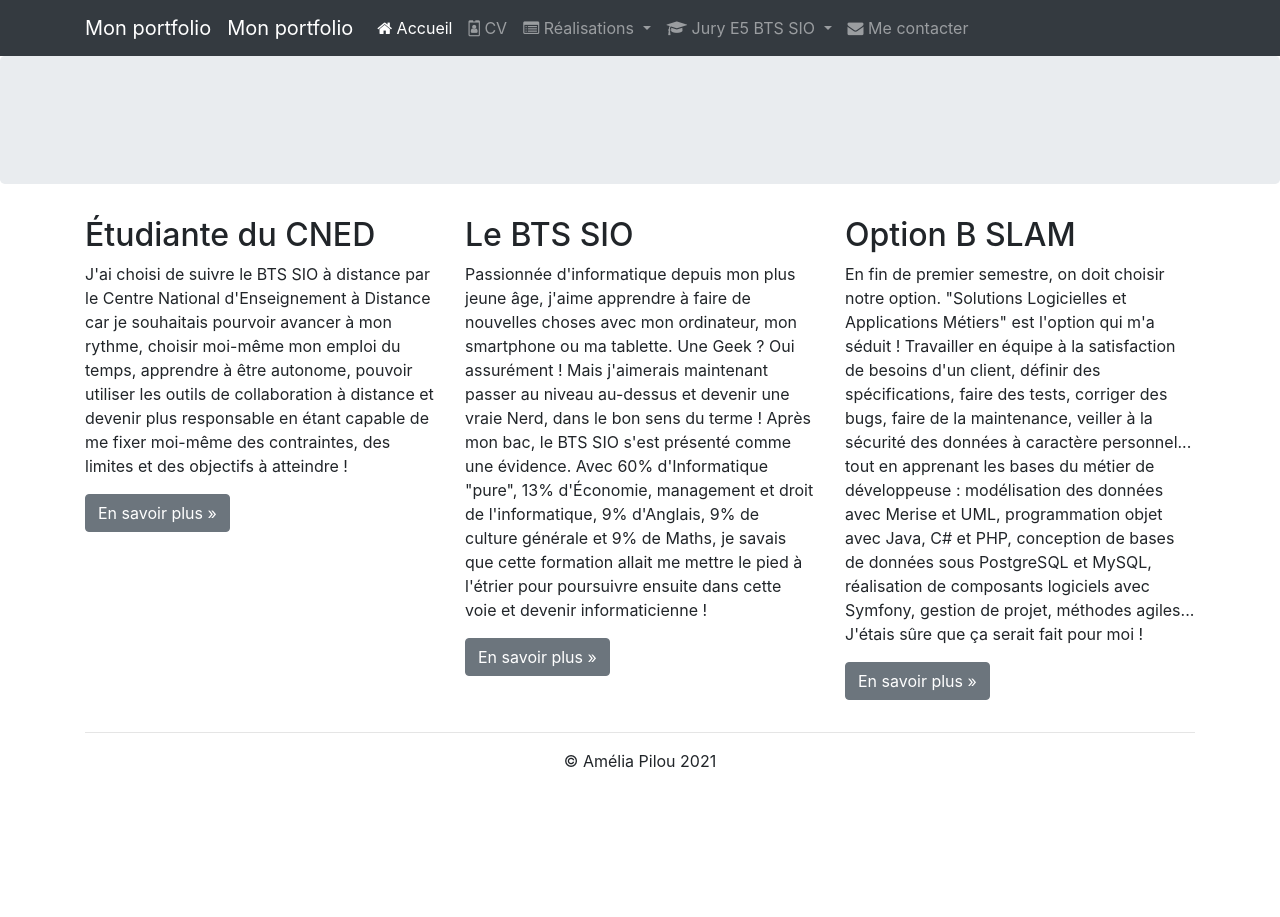
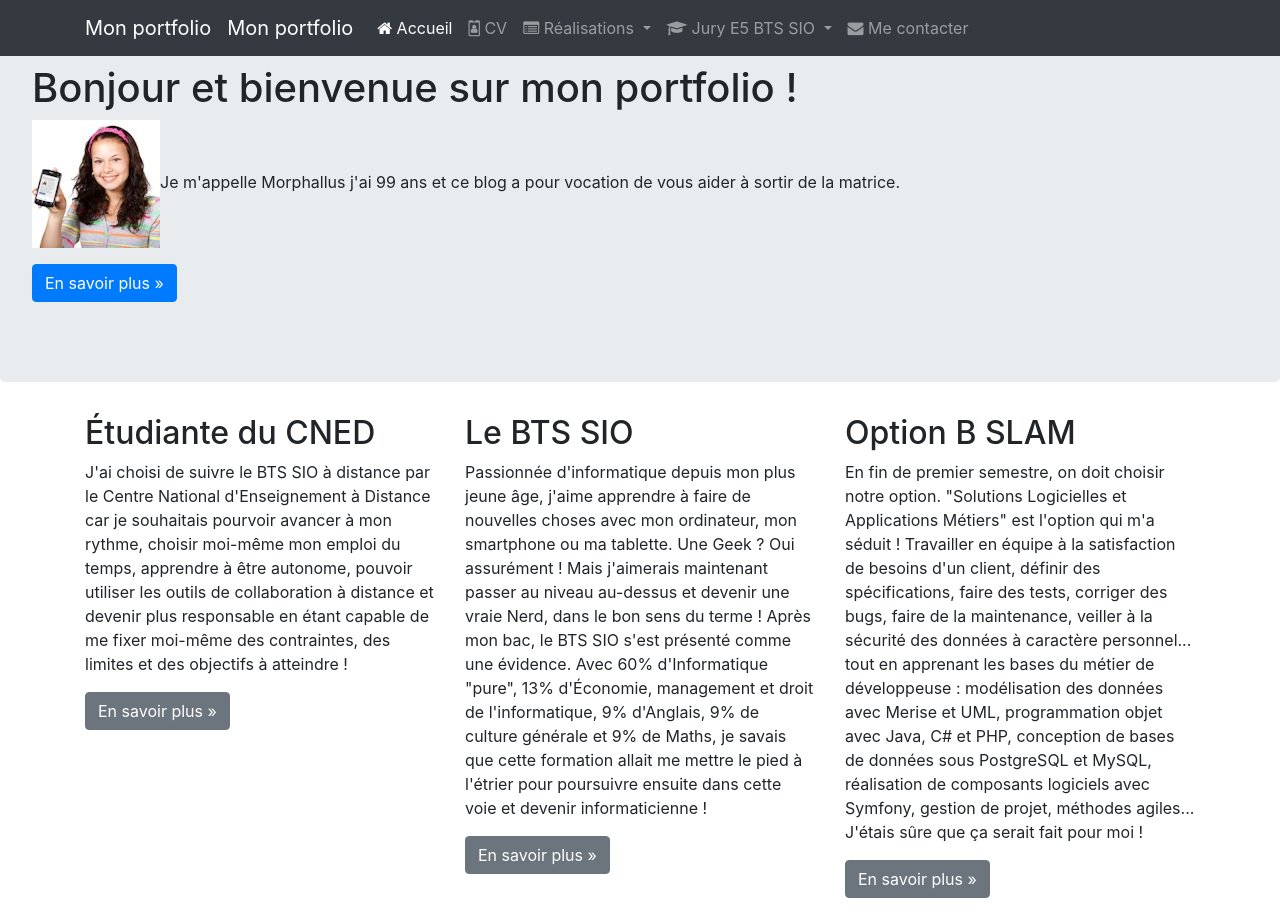
Before and after one commit to Morphallus/Morphallus.github.io, a plain HTML site: page index.html in a window 1280 px wide. Shown: the top 917 px of the page. Before the commit the page ends 800 px from the top, so only its background shows below. Drawn offline with nearby package versions, Linux system fonts and the light colour scheme.

Commit message:
Ajout d'une présentation sur le fond gris du menu principal

```diff
--- a/index.html
+++ b/index.html
@@ -18,7 +18,8 @@
         <title>Portfolio de Morphallus (BTS SIO 2024)</title>
     </head>
     <body>
-        <h1>Bonjour et bienvenue sur mon portfolio !</h1>
+
+
         <!-- Optional JavaScript; choose one of the two! -->
         <!-- Option 1: jQuery and Bootstrap Bundle (includes Popper) -->
         <script src="https://code.jquery.com/jquery-3.5.1.slim.min.js"
@@ -125,7 +126,16 @@
                 </div>
             </div>
         </nav>
-        <div class="jumbotron"></div> <!-- Emplacement pour le contenu principal de la page -->
+        <div class="jumbotron"><!-- Emplacement pour le contenu principal de la page -->
+            <h1>Bonjour et bienvenue sur mon portfolio !</h1>
+            <p><img src="images/AmeliaPilou.jpg">Je m'appelle Morphallus j'ai 99 ans et ce blog a pour vocation de vous aider à sortir de la matrice.
+              <p>  <a class="btn btn-primary" href="https://fr.wikipedia.org/wiki/Brevet_de_tec
+                   hnicien_supérieur_-_Services_informatiques_aux_organisations"
+                   target="_blank" role="button">En savoir plus »
+                </a>
+            </p>
+        </div>
+
         <footer>
             <div class="container">
                 <div class="row">
@@ -183,5 +193,6 @@
                 <p class="text-center" id="copyright">© Amélia Pilou 2021</p>
             </div>
         </footer>
+
     </body>
 </html>
```
